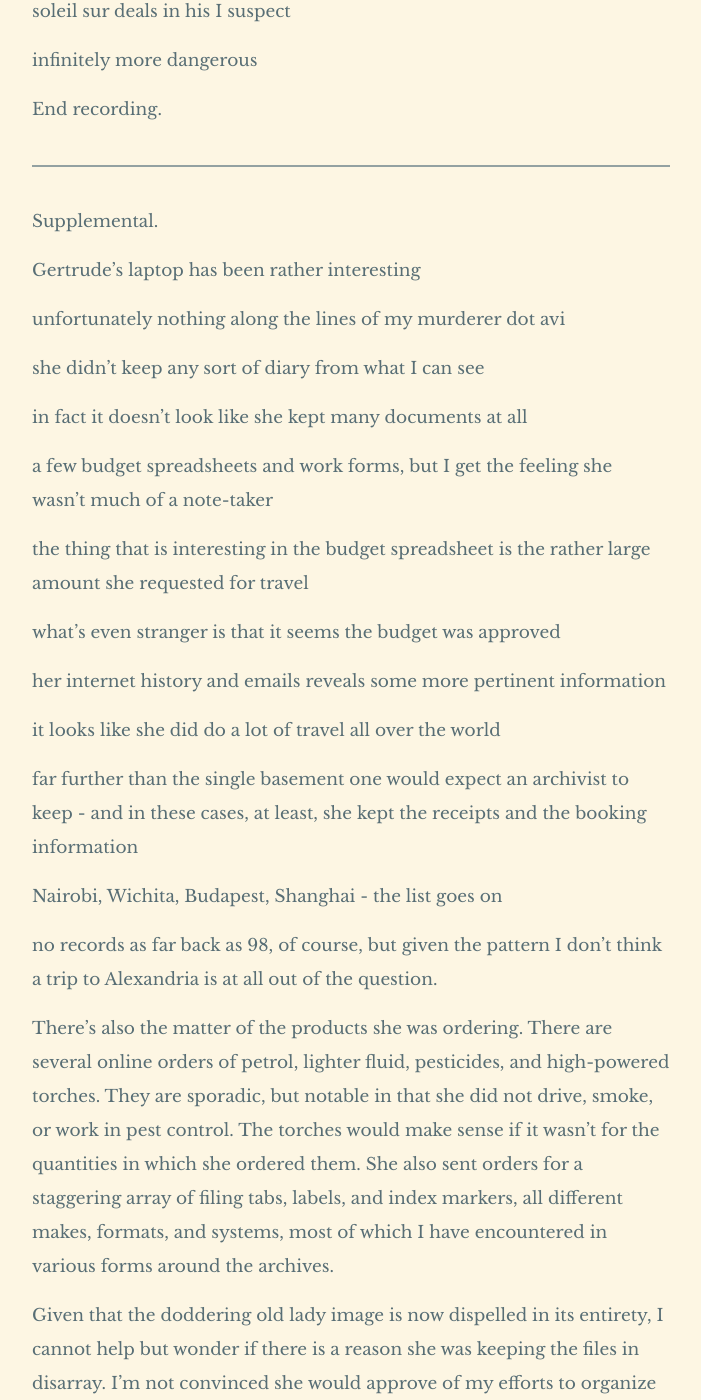
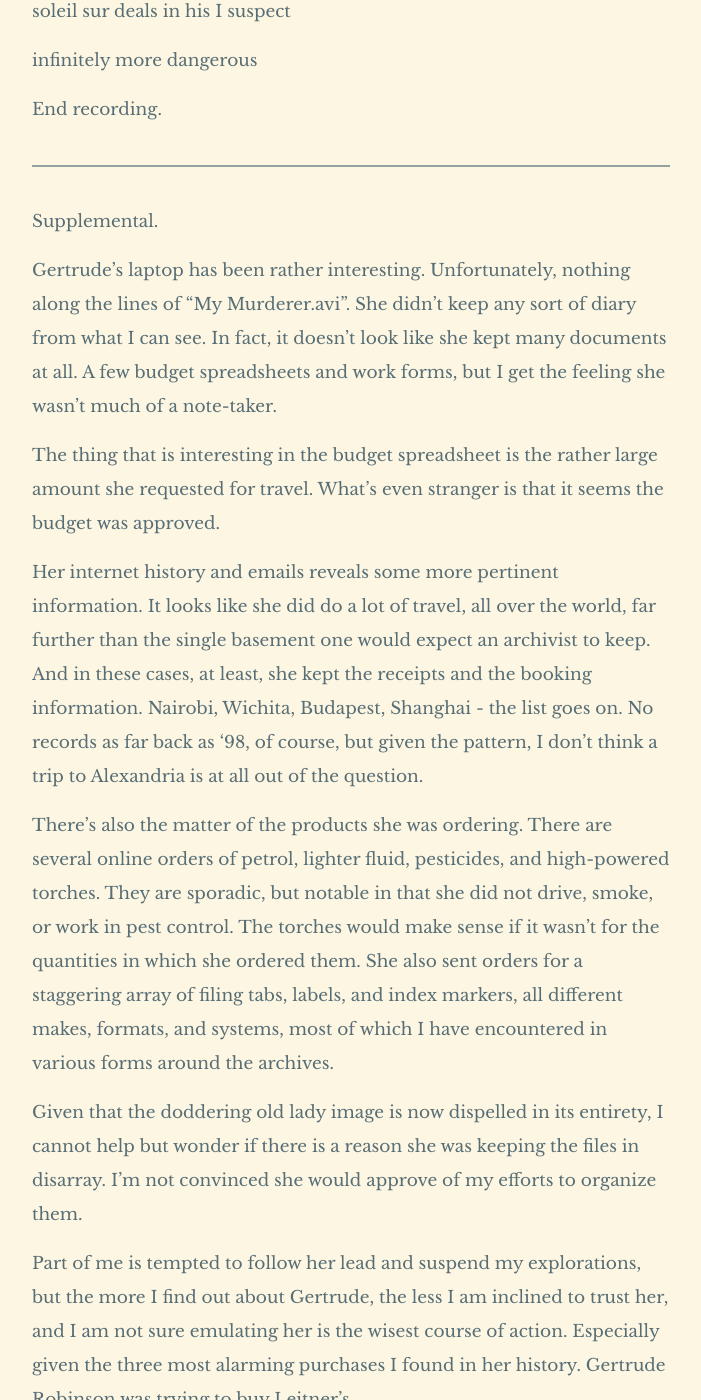
Before and after one commit to Snarp/magnus_archives_transcripts, a Jekyll site: the page built from _posts/2017-05-24-066.md, in a window 1280 px wide and 1400 px high, scrolled down 19275 px. Shown: the whole window, without its empty margins (289-990 px from the left). Built offline with Jekyll 4.4.1, drawn with Linux system fonts in a browser that asks for light colours; some web fonts are replaced; some of the changed text lies outside the part shown.

Commit message:
[Savescum auto-commit.]

```diff
--- a/_posts/2017-05-24-066.md
+++ b/_posts/2017-05-24-066.md
@@ -796,43 +795,19 @@ End recording.
 
 Supplemental.
 
-Gertrude's laptop has been rather interesting
+Gertrude's laptop has been rather interesting. Unfortunately, nothing along the lines of "My Murderer.avi". She didn't keep any sort of diary from what I can see. In fact, it doesn't look like she kept many documents at all. A few budget spreadsheets and work forms, but I get the feeling she wasn't much of a note-taker.
 
-unfortunately nothing along the lines of my murderer dot avi
+The thing that is interesting in the budget spreadsheet is the rather large amount she requested for travel. What's even stranger is that it seems the budget was approved.
 
-she didn't keep any sort of diary from what I can see
-
-in fact it doesn't look like she kept many documents at all
-
-a few budget spreadsheets and work forms, but I get the feeling she wasn't much of a note-taker
-
-the thing that is interesting in the budget spreadsheet is the rather large amount she requested for travel
-
-what's even stranger is that it seems the budget was approved
-
-her internet history and emails reveals some more pertinent information
-
-it looks like she did do a lot of travel all over the world
-
-far further than the single basement one would expect an archivist to keep - and in these cases, at least, she kept the receipts and the booking information
-
-Nairobi, Wichita, Budapest, Shanghai - the list goes on
-
-no records as far back as 98, of course, but given the pattern I don't think a trip to Alexandria is at all out of the question.
+Her internet history and emails reveals some more pertinent information. It looks like she did do a lot of travel, all over the world, far further than the single basement one would expect an archivist to keep. And in these cases, at least, she kept the receipts and the booking information. Nairobi, Wichita, Budapest, Shanghai - the list goes on. No records as far back as '98, of course, but given the pattern, I don't think a trip to Alexandria is at all out of the question.
 
 There's also the matter of the products she was ordering. There are several online orders of petrol, lighter fluid, pesticides, and high-powered torches. They are sporadic, but notable in that she did not drive, smoke, or work in pest control. The torches would make sense if it wasn't for the quantities in which she ordered them. She also sent orders for a staggering array of filing tabs, labels, and index markers, all different makes, formats, and systems, most of which I have encountered in various forms around the archives.
 
 Given that the doddering old lady image is now dispelled in its entirety, I cannot help but wonder if there is a reason she was keeping the files in disarray. I'm not convinced she would approve of my efforts to organize them.
 
-Part of me is tempted to follow her lead and suspend my explorations, but the more I find out about Gertrude, the less I am inclined to trust her, and I am not sure emulating her is the wisest course of action.
+Part of me is tempted to follow her lead and suspend my explorations, but the more I find out about Gertrude, the less I am inclined to trust her, and I am not sure emulating her is the wisest course of action. Especially given the three most alarming purchases I found in her history. Gertrude Robinson was trying to buy Leitner's.
 
-Especially given the three most alarming purchases I found in her history.
-
-Gertrude Robinson was trying to buy Leitner's.
-
-Seeing the account name grbookworm1818 gave me a particularly hollow laughs.
-
-Obvious when you're looking for it, I suppose.
+Seeing the account name grbookworm1818 gave me a particularly hollow laughs. Obvious when you're looking for it, I suppose.
 
 It looks like she managed to get hold of three books: a special printing of _The Seven Lamps of Architecture,_ by John Ruskin; that rather dubious copy of _The Key of Solomon,_ and a 1910 pamphlet simply entitled _A Disappearance._ I am quite sure none of them are in the archives, and they weren't in her flat, either. I rather hope she destroyed them, especially as _The Key of Solomon_ is something of an almanac on demonology, but my luck isn't that good.
 
```
Also changed, not shown: other parts of _posts/2017-05-24-066.md (+0 -1 lines).
